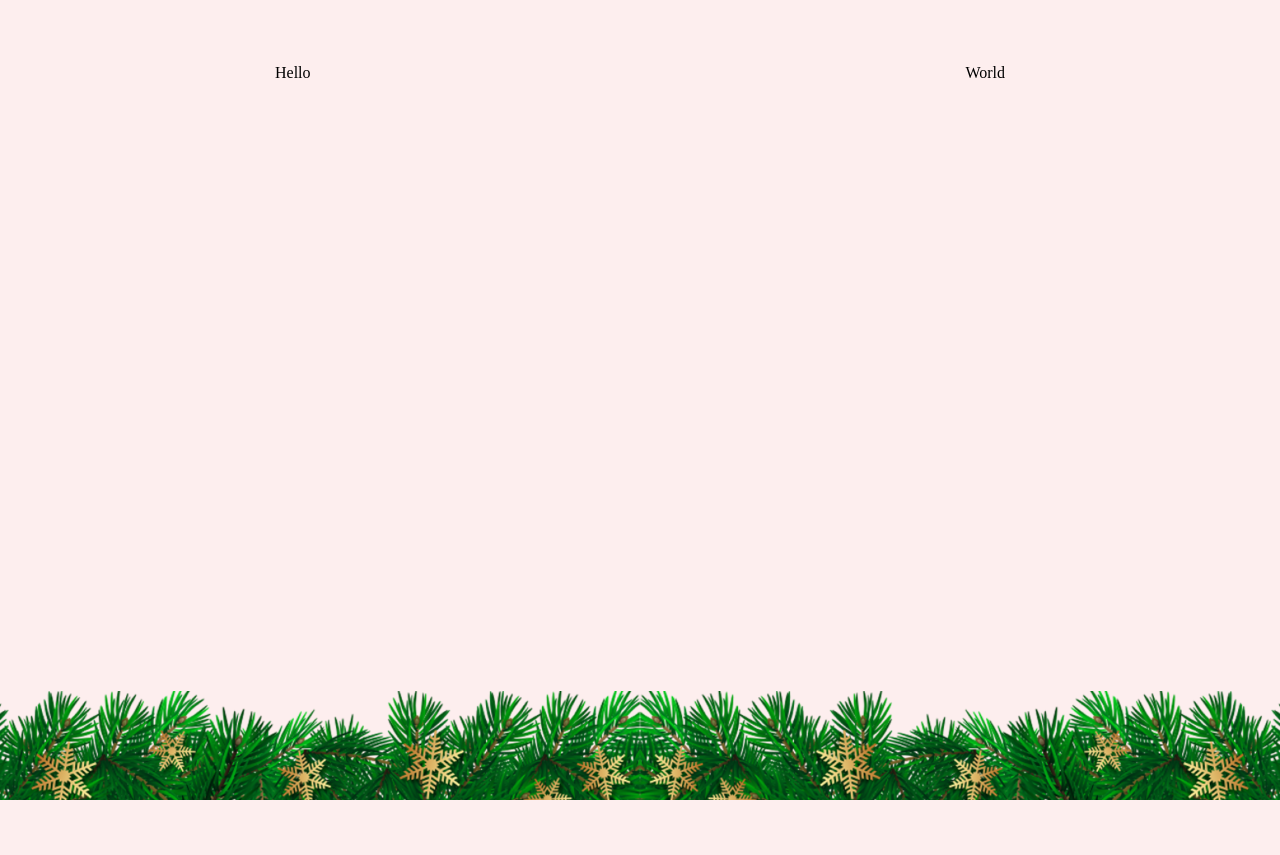
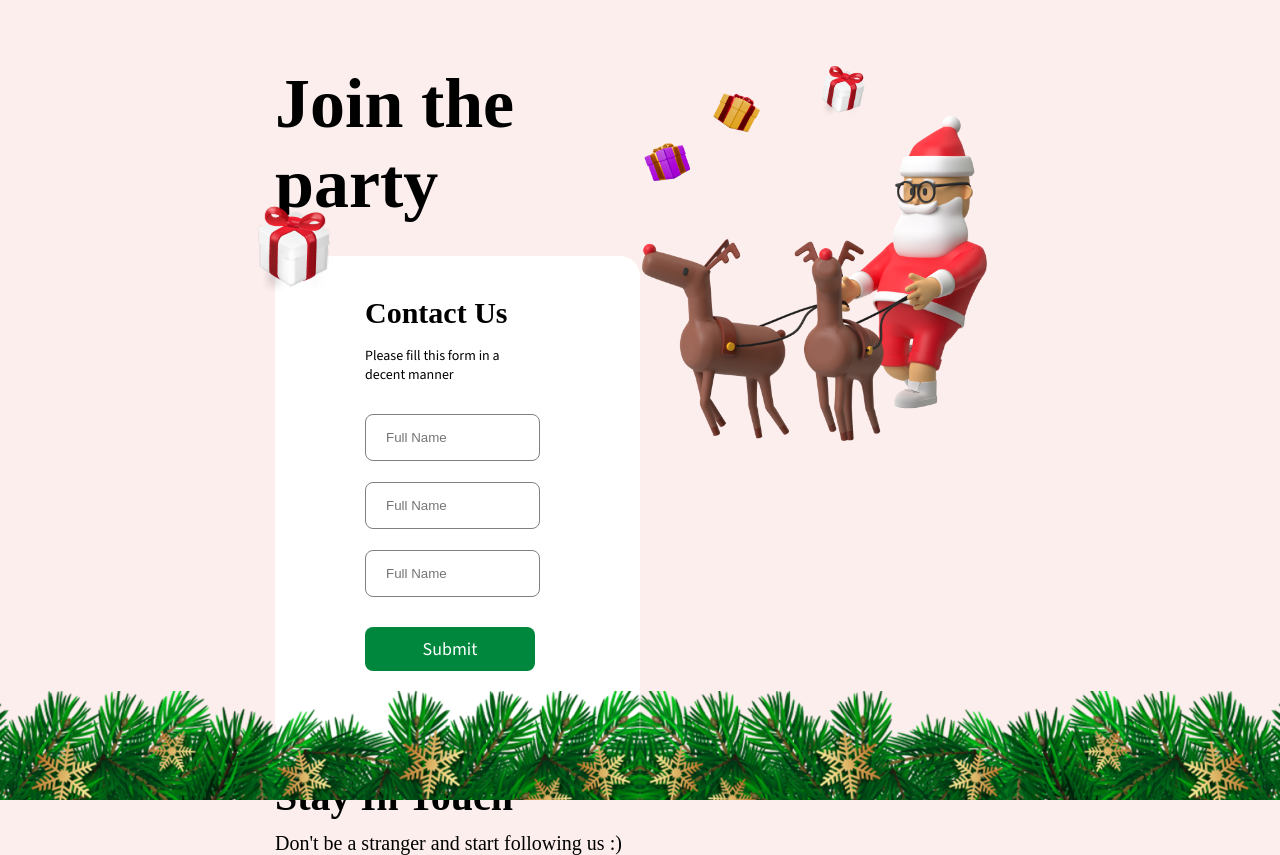
Before and after one commit to Asanoghli/Challange-N2, a plain HTML site: page index.html in a window 1280 px wide. Before the commit the page ends 800 px from the top, so only its background shows below. Drawn offline with nearby package versions, Linux system fonts and the light colour scheme.

Commit message:
Challange-2 Completed

```diff
--- a/index.html
+++ b/index.html
@@ -1,22 +1,55 @@
 <!DOCTYPE html>
 <html lang="en">
   <head>
-    <meta charset="UTF-8">
-    <meta name="viewport" content="width=device-width, initial-scale=1.0">
-    <link rel="stylesheet" href="style.css">
+    <meta charset="UTF-8" />
+    <meta name="viewport" content="width=device-width, initial-scale=1.0" />
+    <link rel="stylesheet" href="style.css" />
     <title>Document</title>
   </head>
   <body>
     <main>
       <div class="left-side-form">
-                Hello
+        <div class="header-container">
+          <h1>Join the party</h1>
+        </div>
+        <div class="form-container">
+          <div class="header-and-description">
+            <div class="contact-us-header-text-container">
+              <h3>Contact Us</h3>
+            </div>
+            <p>Please fill this form in a decent manner</p>
+          </div>
+          <div class="form-wrapper">
+            <form action="" class="form">
+              <div class="text-input-group">
+                <input placeholder="Full Name" type="text" name="" id="" />
+              </div>
+              <div class="text-input-group">
+                <input placeholder="Full Name" type="text" name="" id="" />
+              </div>
+              <div class="text-input-group">
+                <input placeholder="Full Name" type="text" name="" id="" />
+              </div>
+              <button class="btn-submit">Submit</button>
+            </form>
+          </div>
+        </div>
+        <div class="gift-box-container">
+          <img src="imgs/gift-image.png" alt="" />
+        </div>
+        <div class="footer-text-container">
+          <h3>Stay In Touch</h3>
+          <p>Don't be a stranger and start following us :)</p>
+        </div>
       </div>
       <div class="right-side-santa">
-World
+        <div class="santa-container">
+          <img src="imgs/santa-image.png" alt="" />
+        </div>
       </div>
     </main>
     <div class="footer">
-        <img src="imgs/footer-image.png" alt="">
+      <img src="imgs/footer-image.png" alt="" />
     </div>
   </body>
 </html>
--- a/style.css
+++ b/style.css
@@ -1,5 +1,5 @@
-@import url('https://fonts.googleapis.com/css2?family=Source+Sans+3:ital,wght@0,200..900;1,200..900&family=Yeseva+One&display=swap');
-
+@import url("https://fonts.googleapis.com/css2?family=Source+Sans+3:ital,wght@0,200..900;1,200..900&family=Yeseva+One&display=swap");
+@import url("https://fonts.googleapis.com/css2?family=DM+Sans:ital,opsz,wght@0,9..40,100..1000;1,9..40,100..1000&family=Source+Sans+3:ital,wght@0,200..900;1,200..900&family=Yeseva+One&display=swap");
 * {
   padding: 0;
   margin: 0;
@@ -7,30 +7,35 @@
 }
 
 :root {
-    --main-background-color: #FDEEEE;
-    --main-header-text-size: 65px;
+  --main-background-color: #fdeeee;
+  --main-header-text-size: 2.1875rem;
 
-    --form-background-color: #FFFFFF;
-    --form-header-text-size: 38px;
-    --form-info-text-size: 18px;
+  --form-background-color: #ffffff;
+  --form-header-text-size: 2.375rem;
+  --form-info-text-size: 0.875rem;
   --form-input-text-size: 1rem;
+  --form-border-radius: 1.25rem;
+  --form-contact-us-header-text-size: 1.875rem;
 
-    --button-background-color: #00873E;
-    --button-border-radius: 8px;
-    --button-text-size: 22px;
+  --button-background-color: #00873e;
+  --button-border-radius: 0.5rem;
+  --button-text-size: 1.125rem;
+
+  --footer-text-header-size: 2.5rem;
+  --footer-text-description-size: 1.25rem;
 }
 
 body {
   height: 100dvh;
   width: 100%;
   background-color: var(--main-background-color);
-    padding: 64px 275px;
+  padding: 4rem 17.1875rem;
   position: relative;
 }
 
 main {
-    display: flex;
-    flex-direction: row;
+  display: grid;
+  grid-template-columns: 1fr 1fr;
   justify-content: space-between;
   height: 100%;
 }
@@ -46,3 +51,92 @@ main {
   width: 100%;
   height: 100%;
 }
+.left-side-form {
+  display: flex;
+  flex-direction: column;
+  justify-content: start;
+  gap: 2rem;
+  position: relative;
+}
+.header-container {
+  font-size: var(--main-header-text-size);
+}
+.form-container {
+  background-color: var(--form-background-color);
+  padding: 2.5rem 6.25rem 4.375rem 5.625rem;
+  border-radius: var(--form-border-radius);
+  display: flex;
+  flex-direction: column;
+  align-items: start;
+  gap: 1.875rem;
+  width: 100%;
+}
+.contact-us-header-text-container > h3 {
+  font-size: var(--form-contact-us-header-text-size);
+}
+.header-and-description > p {
+  font-family: "Source Sans 3", sans-serif;
+  font-size: var(--form-info-text-size);
+}
+.header-and-description {
+  display: flex;
+  flex-direction: column;
+  gap: 1rem;
+  width: 100%;
+}
+.form-wrapper {
+  width: 100%;
+}
+.form {
+  display: flex;
+  flex-direction: column;
+  gap: 1.3rem;
+}
+.text-input-group {
+  width: 100%;
+}
+.text-input-group > input {
+  padding: 0.9375rem 1.25rem;
+  width: 100%;
+  outline: none;
+  border: 1px solid gray;
+  border-radius: var(--button-border-radius);
+}
+.btn-submit {
+  width: fit-content;
+  padding: 0.625rem 3.125rem;
+  width: 10.625rem;
+  background-color: var(--button-background-color);
+  color: white;
+  border: none;
+  border-radius: var(--button-border-radius);
+  font-family: "Source Sans 3", serif;
+  font-weight: 400;
+  font-size: var(--button-text-size);
+  margin-top: 0.625rem;
+}
+.gift-box-container {
+  position: absolute;
+  top: 18%;
+  left: -5%;
+}
+.right-side-santa {
+  display: flex;
+  justify-content: end;
+  align-items: start;
+}
+.right-side-santa img {
+  width: 95%;
+  height: 95%;
+}
+.footer-text-container {
+  display: flex;
+  flex-direction: column;
+  gap: 0.7rem;
+}
+.footer-text-container h3 {
+  font-size: var(--footer-text-header-size);
+}
+.footer-text-container p {
+  font-size: var(--footer-text-description-size);
+}
```
Lines whose indentation alone changed are shown as unchanged.
